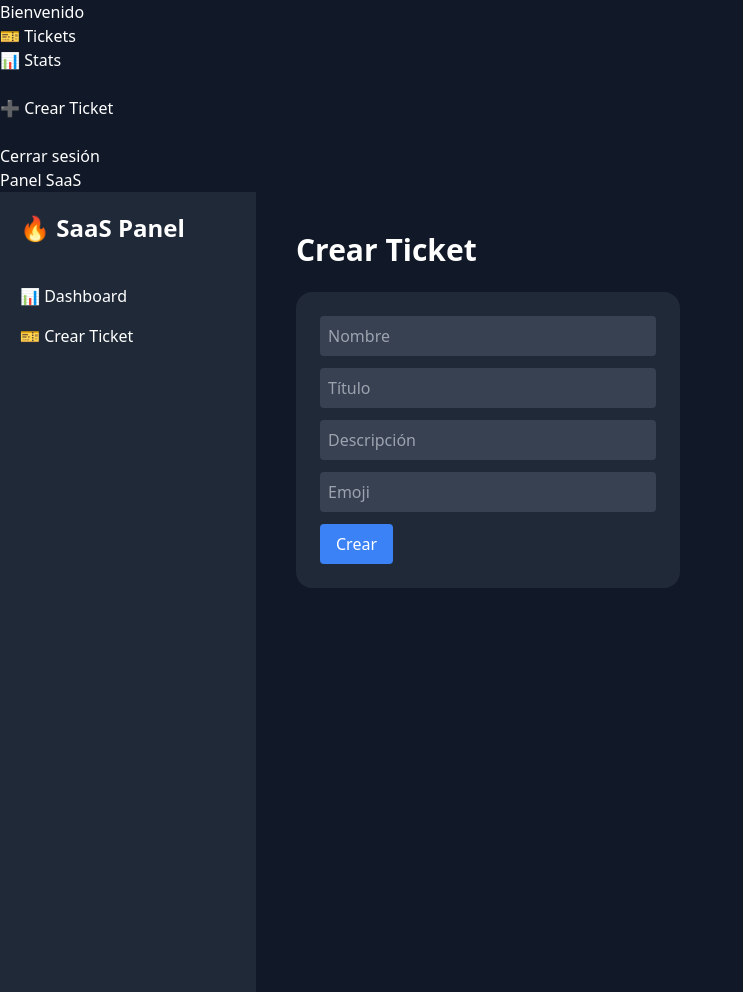
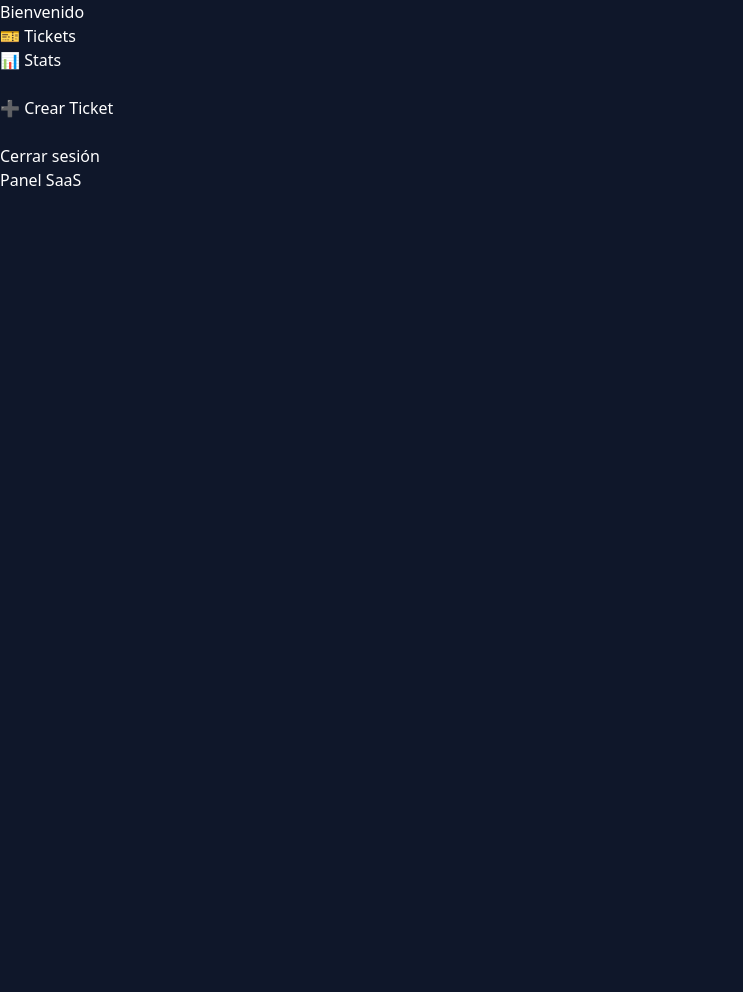
Before and after one commit to juniordiazz352-lgtm/Soportesb, a Flask app: template web/templates/dashboard.html in a window 1280 px wide. Shown: the whole page, without its empty margins (0-743 px from the left). After the commit the page ends 186 px from the top, so only its background shows below. Run offline with Flask 3, Linux system fonts and the light colour scheme; the template is opened without the code that fills it, so the values that code supplies are empty; parts of the project's set-up code (start-up, migrations or seed data) failed here and were passed over; some libraries are stand-ins or nearby versions.

Commit message:
Update base.html

```diff
--- a/web/templates/base.html
+++ b/web/templates/base.html
@@ -2,28 +2,16 @@
 <html lang="es">
 <head>
 <meta charset="UTF-8">
-<title>Panel SaaS</title>
 <script src="https://cdn.tailwindcss.com"></script>
+<style>
+body { background: #0f172a; }
+.card {
+    background: rgba(255,255,255,0.05);
+    backdrop-filter: blur(10px);
+}
+</style>
 </head>
 
-<body class="bg-gray-900 text-white">
+<body class="text-white">
 
 <div class="flex">
-
-<!-- SIDEBAR -->
-<div class="w-64 h-screen bg-gray-800 p-5">
-    <h1 class="text-2xl font-bold mb-10">🔥 SaaS Panel</h1>
-
-    <a href="/dashboard" class="block mb-4 hover:text-blue-400">📊 Dashboard</a>
-    <a href="/create_ticket" class="block mb-4 hover:text-blue-400">🎫 Crear Ticket</a>
-</div>
-
-<!-- CONTENT -->
-<div class="flex-1 p-10">
-    {% block content %}{% endblock %}
-</div>
-
-</div>
-
-</body>
-</html>
```
